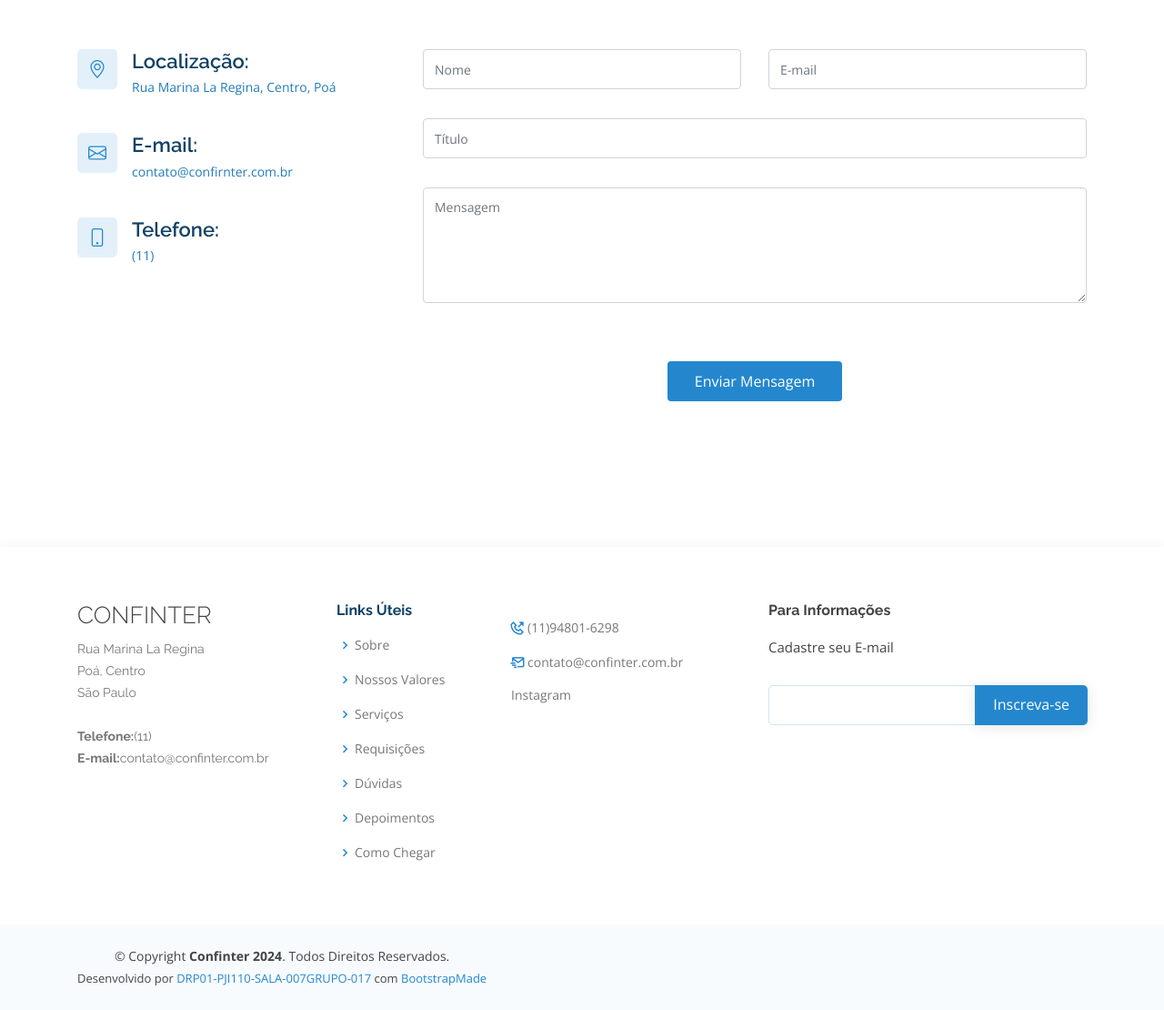
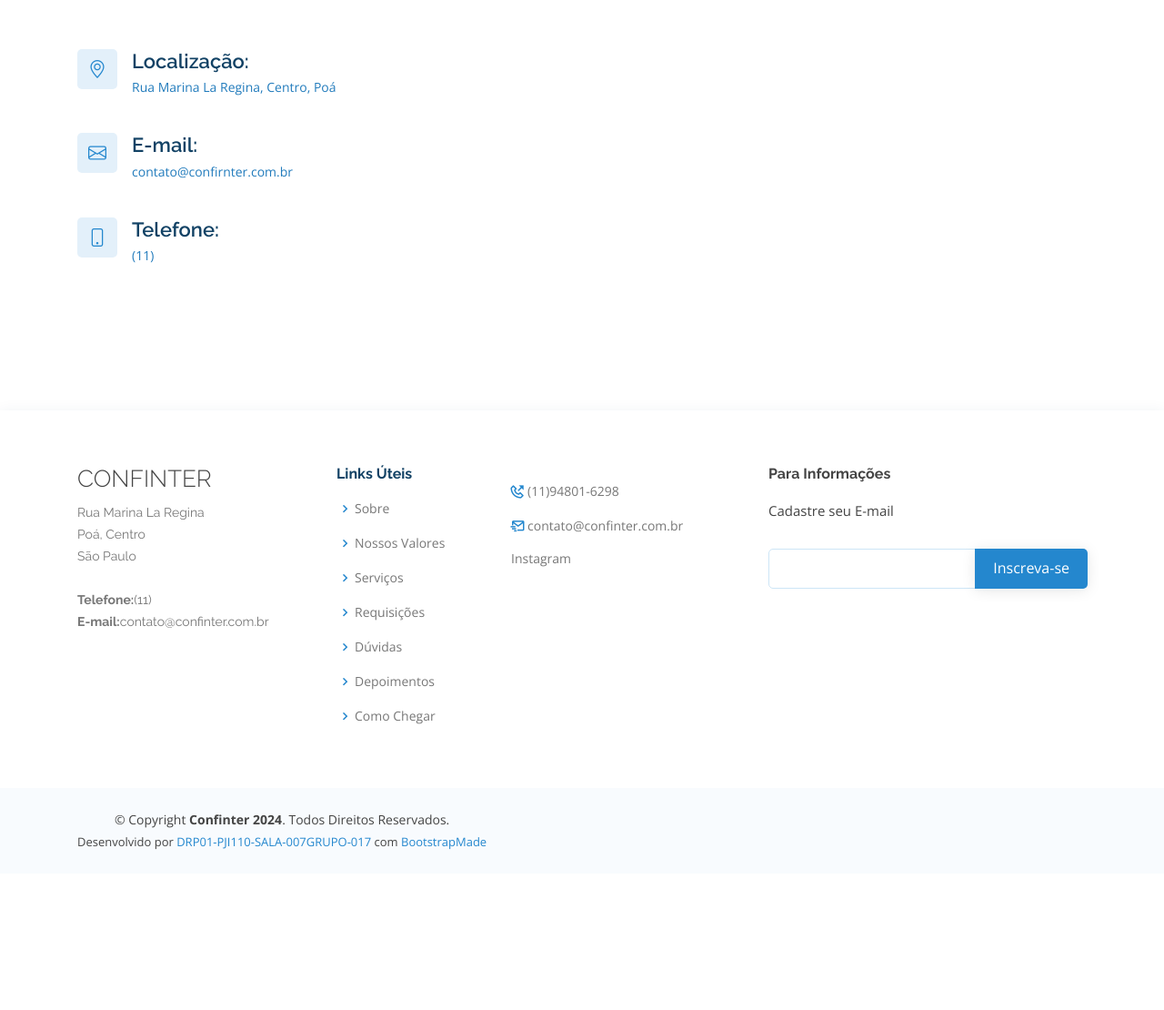
Before and after one commit to finandolopes/tstPI, a PHP site: page / in a window 1280 px wide. Shown: the part 5021-6131 px from the top of the page at 91% size. After the commit the page ends 5955 px from the top, so only its background shows below. Run offline with PHP 8.4, Linux system fonts and the light colour scheme; data comes from the database, SQL or seed files in the repository.

Commit message:
Update index.php

```diff
--- a/index.php
+++ b/index.php
@@ -925,36 +925,6 @@ function gerarHashSenha($senha) {
 
                         </div>
 
-                        <div class="col-lg-8 mt-5 mt-lg-0">
-
-                            <form action="forms/contact.php" method="post" role="form" class="php-email-form">
-                                <div class="row gy-2 gx-md-3">
-                                    <div class="col-md-6 form-group">
-                                        <input type="text" name="name" class="form-control" id="name" placeholder="Nome" required>
-                                    </div>
-                                    <div class="col-md-6 form-group">
-                                        <input type="email" class="form-control" name="email" id="email" placeholder="E-mail" required>
-                                    </div>
-                                    <div class="form-group col-12">
-                                        <input type="text" class="form-control" name="subject" id="subject" placeholder="Título" required>
-                                    </div>
-                                    <div class="form-group col-12">
-                                        <textarea class="form-control" name="message" rows="5" placeholder="Mensagem" required></textarea>
-                                    </div>
-                                    <div class="my-3 col-12">
-                                        <div class="loading">Enviando</div>
-                                        <div class="error-message"></div>
-                                        <div class="sent-message">Sua mensagem foi enviada. Obrigado!</div>
-                                    </div>
-                                    <div class="text-center col-12"><button type="submit">Enviar Mensagem</button></div>
-                                </div>
-                            </form>
-
-                        </div>
-
-                    </div>
-
-                </div>
             </section><!-- Fim da Seção de Contato -->
 
     </main><!-- Fim #main -->
```
